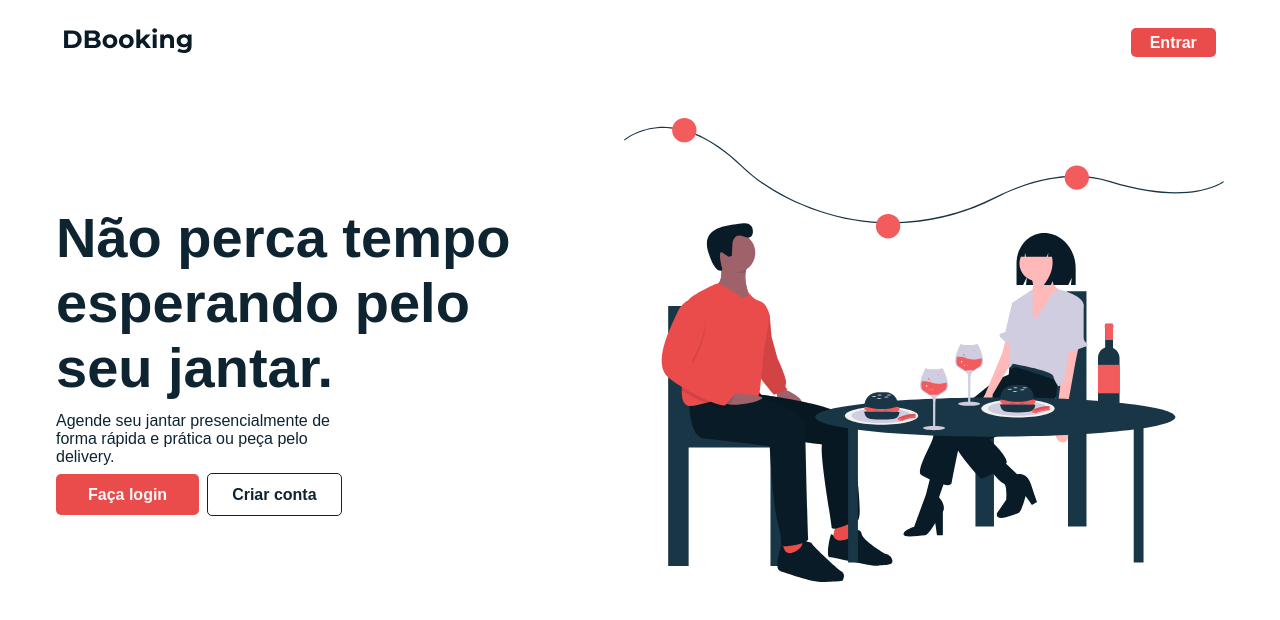
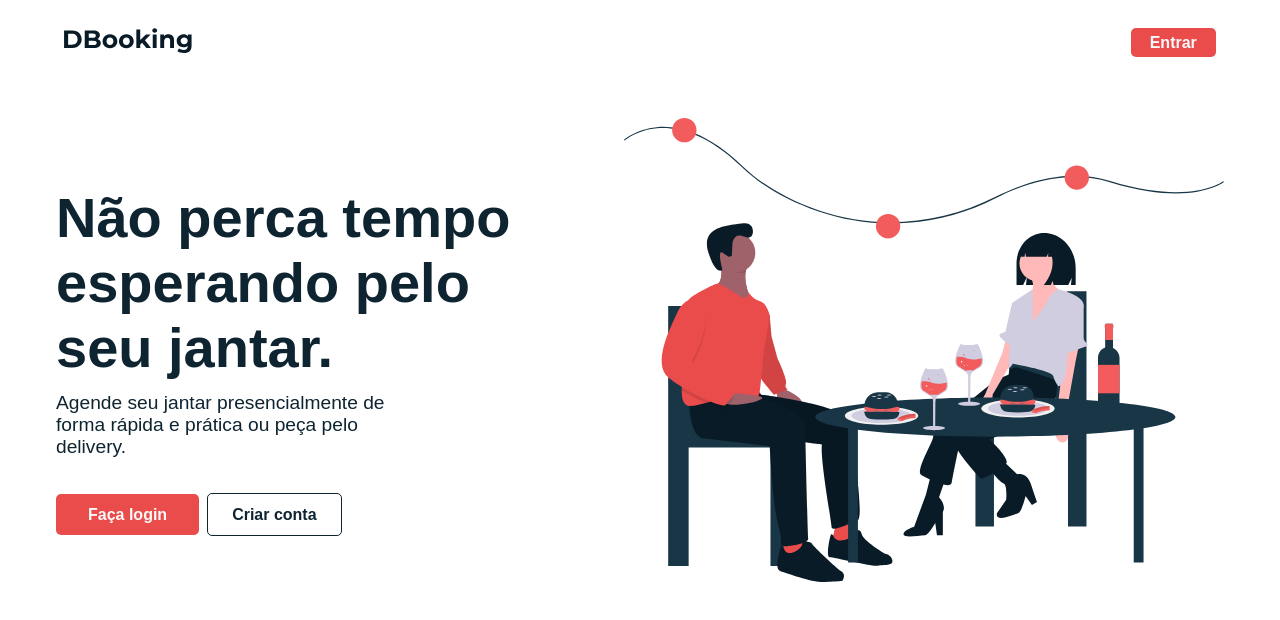
Before and after one commit to MateusOli21/dbooking-web, a React (Create React App) app: page / in a window 1280 px wide. Shown: the top 620 px of the page. Built offline with nearby package versions, Linux system fonts and the light colour scheme.

Commit message:
Eddited home page for better responsiveness.

```diff
--- a/src/pages/Home/styles.js
+++ b/src/pages/Home/styles.js
@@ -36,6 +36,10 @@ export const Img = styled.img`
   }
 
   @media (min-width: 1024px) {
+    width: 480px;
+  }
+
+  @media (min-width: 1280px) {
     width: 600px;
   }
 `;
@@ -71,17 +75,24 @@ export const MainSlogan = styled.h1`
 export const SubSlogan = styled.p`
   font-size: 0.85rem;
   width: 75%;
-  margin-bottom: 1rem;
+  margin-bottom: 1.75rem;
   color: ${theme.secondary};
 
   @media (min-width: 768px) {
+    width: 65%;
+    margin-bottom: 2.25rem;
     font-size: 1rem;
-    width: 65%;
   }
 
   @media (min-width: 1024px) {
-    width: 55%;
-    margin-bottom: 1.25rem;
+    width: 70%;
+    margin-bottom: 3rem;
+    font-size: 1.2rem;
+  }
+
+  @media (min-width: 1280px) {
+    width: 65%;
+    margin-bottom: 3rem;
   }
 `;
 
```
